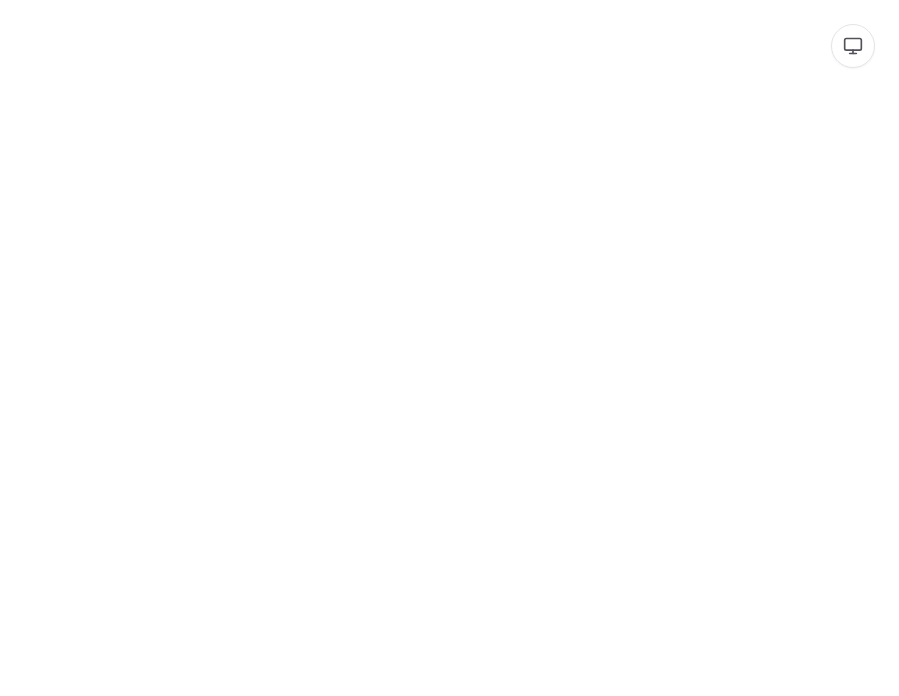
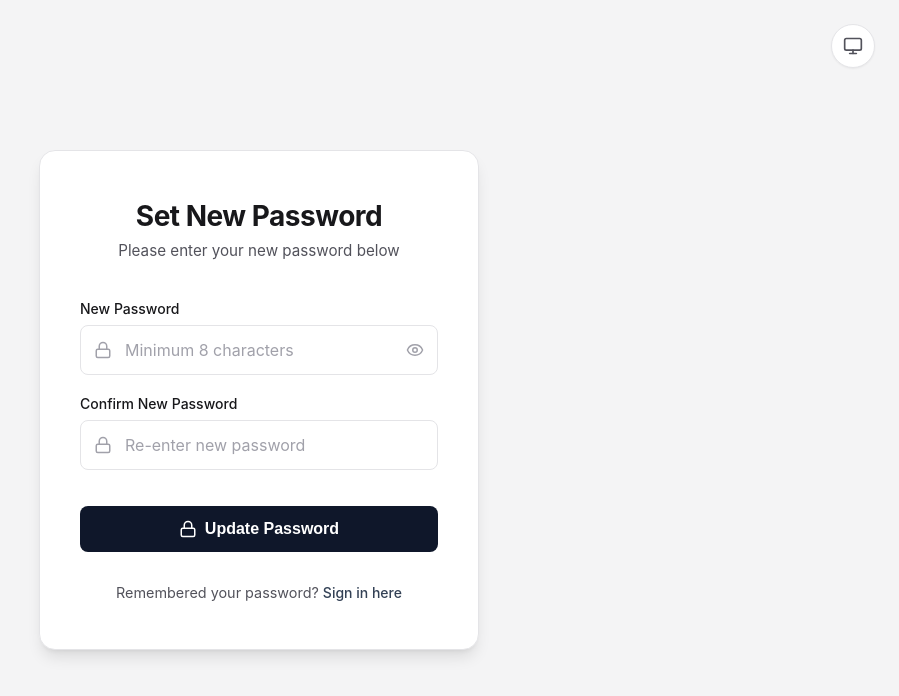
Before and after one commit to hananqaisar-commits/STEM-Studio, a React (Vite) app in the folder frontend/: page /reset-password in a window 1280 px wide. Before the commit this address had no page. Shown: the top 696 px of the page, without its empty margins (381-1280 px from the left). Built offline with nearby package versions, Linux system fonts and the light colour scheme.

Commit message:
feat: complete end-to-end password reset flow with token generation and ResetPassword UI

```diff
--- a/frontend/src/App.tsx
+++ b/frontend/src/App.tsx
@@ -6,6 +6,7 @@ import { AuthProvider, useAuth } from './contexts/AuthContext';
 import { SignIn } from './features/auth/SignIn';
 import { SignUp } from './features/auth/SignUp';
 import { ForgotPassword } from './features/auth/ForgotPassword';
+import { ResetPassword } from './features/auth/ResetPassword';
 import { LoadingScreen } from './components/common/LoadingScreen';
 
 const ThemeToggleButton = () => {
@@ -98,6 +99,7 @@ const AppContent = () => {
         <Route path="/login" element={<GuestRoute><SignIn /></GuestRoute>} />
         <Route path="/signup" element={<GuestRoute><SignUp /></GuestRoute>} />
         <Route path="/forgot-password" element={<GuestRoute><ForgotPassword /></GuestRoute>} />
+        <Route path="/reset-password" element={<GuestRoute><ResetPassword /></GuestRoute>} />
         <Route path="/dashboard" element={<ProtectedRoute><Dashboard /></ProtectedRoute>} />
       </Routes>
     </>
--- a/frontend/src/contexts/AuthContext.tsx
+++ b/frontend/src/contexts/AuthContext.tsx
@@ -19,6 +19,7 @@ interface AuthContextType {
   signup: (username: string, email: string, password: string) => Promise<void>;
   logout: () => Promise<void>;
   forgotPassword: (email: string) => Promise<string>;
+  resetPassword: (token: string, newPassword: string) => Promise<string>;
 }
 
 const AuthContext = createContext<AuthContextType | undefined>(undefined);
@@ -102,6 +103,14 @@ export const AuthProvider: React.FC<{ children: React.ReactNode }> = ({ children
     return data.message;
   };
 
+  const resetPassword = async (token: string, newPassword: string): Promise<string> => {
+    const data = await apiClient<{ message: string }>('/api/auth/reset-password', {
+      method: 'POST',
+      body: { token, new_password: newPassword },
+    });
+    return data.message;
+  };
+
   return (
     <AuthContext.Provider
       value={{
@@ -112,6 +121,7 @@ export const AuthProvider: React.FC<{ children: React.ReactNode }> = ({ children
         signup,
         logout,
         forgotPassword,
+        resetPassword,
       }}
     >
       {children}
--- /dev/null
+++ b/frontend/src/features/auth/ResetPassword.tsx
@@ -0,0 +1,137 @@
+import { useState } from 'react';
+import { Link, useSearchParams, useNavigate } from 'react-router-dom';
+import { Lock, Eye, EyeOff, CheckCircle, AlertCircle, Loader2 } from 'lucide-react';
+import { useAuth, ApiError } from '../../contexts/AuthContext';
+import './Auth.css';
+
+export const ResetPassword: React.FC = () => {
+  const [searchParams] = useSearchParams();
+  const token = searchParams.get('token') || '';
+
+  const [newPassword, setNewPassword] = useState('');
+  const [confirmPassword, setConfirmPassword] = useState('');
+  const [showPassword, setShowPassword] = useState(false);
+  const [error, setError] = useState('');
+  const [success, setSuccess] = useState('');
+  const [isSubmitting, setIsSubmitting] = useState(false);
+
+  const { resetPassword } = useAuth();
+  const navigate = useNavigate();
+
+  const handleSubmit = async (e: React.FormEvent) => {
+    e.preventDefault();
+    setError('');
+    setSuccess('');
+
+    if (!token) {
+      setError('Invalid or missing password reset token.');
+      return;
+    }
+
+    if (newPassword !== confirmPassword) {
+      setError('Passwords do not match.');
+      return;
+    }
+
+    if (newPassword.length < 8) {
+      setError('Password must be at least 8 characters long.');
+      return;
+    }
+
+    setIsSubmitting(true);
+
+    try {
+      await resetPassword(token, newPassword);
+      setSuccess('Password reset successfully! Redirecting to login...');
+      setTimeout(() => navigate('/login'), 2000);
+    } catch (err) {
+      if (err instanceof ApiError) {
+        setError(err.message);
+      } else {
+        setError('Failed to reset password. The link may have expired.');
+      }
+    } finally {
+      setIsSubmitting(false);
+    }
+  };
+
+  return (
+    <div className="auth-page-container">
+      <div className="auth-card animate-fade-in">
+        <div className="auth-header">
+          <h1 className="auth-title">Set New Password</h1>
+          <p className="auth-subtitle">Please enter your new password below</p>
+        </div>
+
+        {error && (
+          <div className="auth-error animate-fade-in">
+            <AlertCircle size={16} />
+            <span>{error}</span>
+          </div>
+        )}
+
+        {success && (
+          <div className="auth-success animate-fade-in">
+            <CheckCircle size={16} />
+            <span>{success}</span>
+          </div>
+        )}
+
+        <form className="auth-form" onSubmit={handleSubmit}>
+          <div className="input-group">
+            <label htmlFor="newPassword">New Password</label>
+            <div className="input-wrapper">
+              <Lock className="input-icon" size={18} />
+              <input
+                type={showPassword ? 'text' : 'password'}
+                id="newPassword"
+                className="auth-input"
+                placeholder="Minimum 8 characters"
+                value={newPassword}
+                onChange={(e) => setNewPassword(e.target.value)}
+                required
+                minLength={8}
+                disabled={isSubmitting}
+              />
+              <button
+                type="button"
+                className="password-toggle"
+                onClick={() => setShowPassword(!showPassword)}
+                aria-label={showPassword ? "Hide password" : "Show password"}
+              >
+                {showPassword ? <EyeOff size={18} /> : <Eye size={18} />}
+              </button>
+            </div>
+          </div>
+
+          <div className="input-group">
+            <label htmlFor="confirmPassword">Confirm New Password</label>
+            <div className="input-wrapper">
+              <Lock className="input-icon" size={18} />
+              <input
+                type={showPassword ? 'text' : 'password'}
+                id="confirmPassword"
+                className="auth-input"
+                placeholder="Re-enter new password"
+                value={confirmPassword}
+                onChange={(e) => setConfirmPassword(e.target.value)}
+                required
+                minLength={8}
+                disabled={isSubmitting}
+              />
+            </div>
+          </div>
+
+          <button type="submit" className="auth-button" disabled={isSubmitting}>
+            {isSubmitting ? <Loader2 size={18} className="spinner" /> : <Lock size={18} />}
+            {isSubmitting ? 'Resetting...' : 'Update Password'}
+          </button>
+        </form>
+
+        <div className="auth-footer">
+          Remembered your password? <Link to="/login" className="auth-link">Sign in here</Link>
+        </div>
+      </div>
+    </div>
+  );
+};
```
Also changed, not shown: 1 other file (tests, documents, lock files or other folders).
